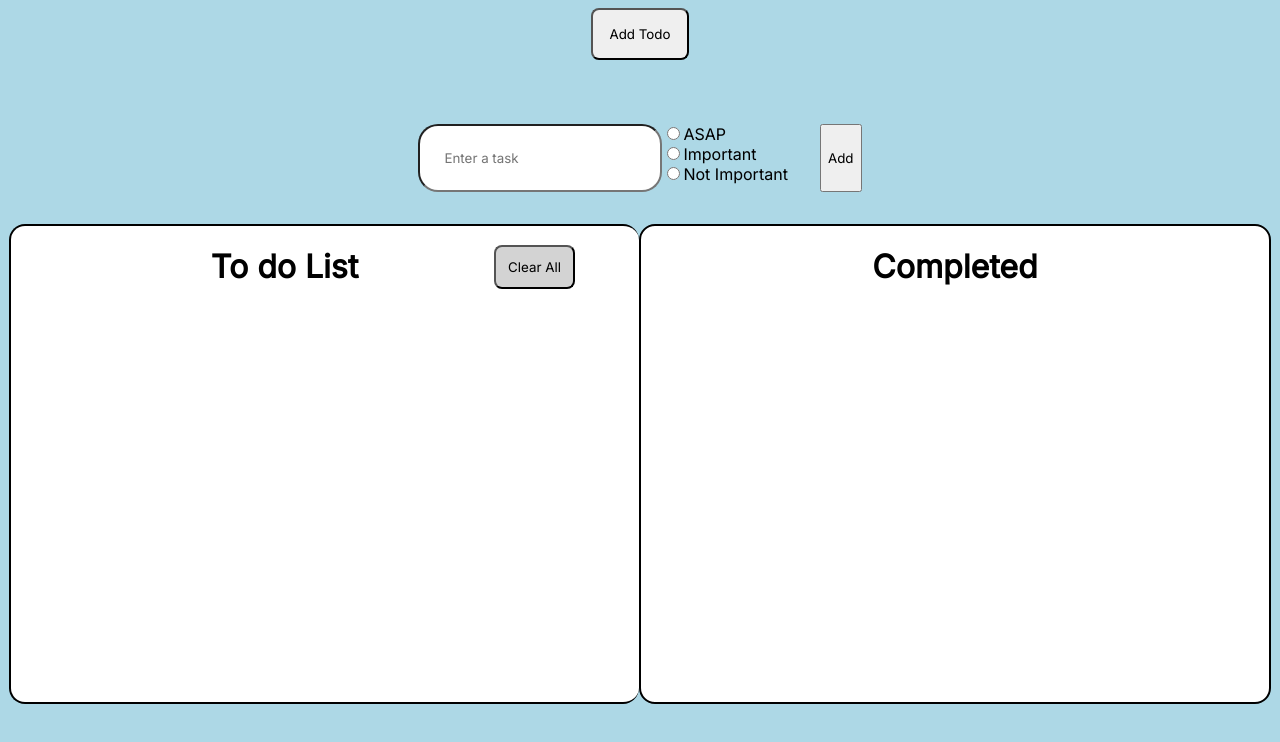
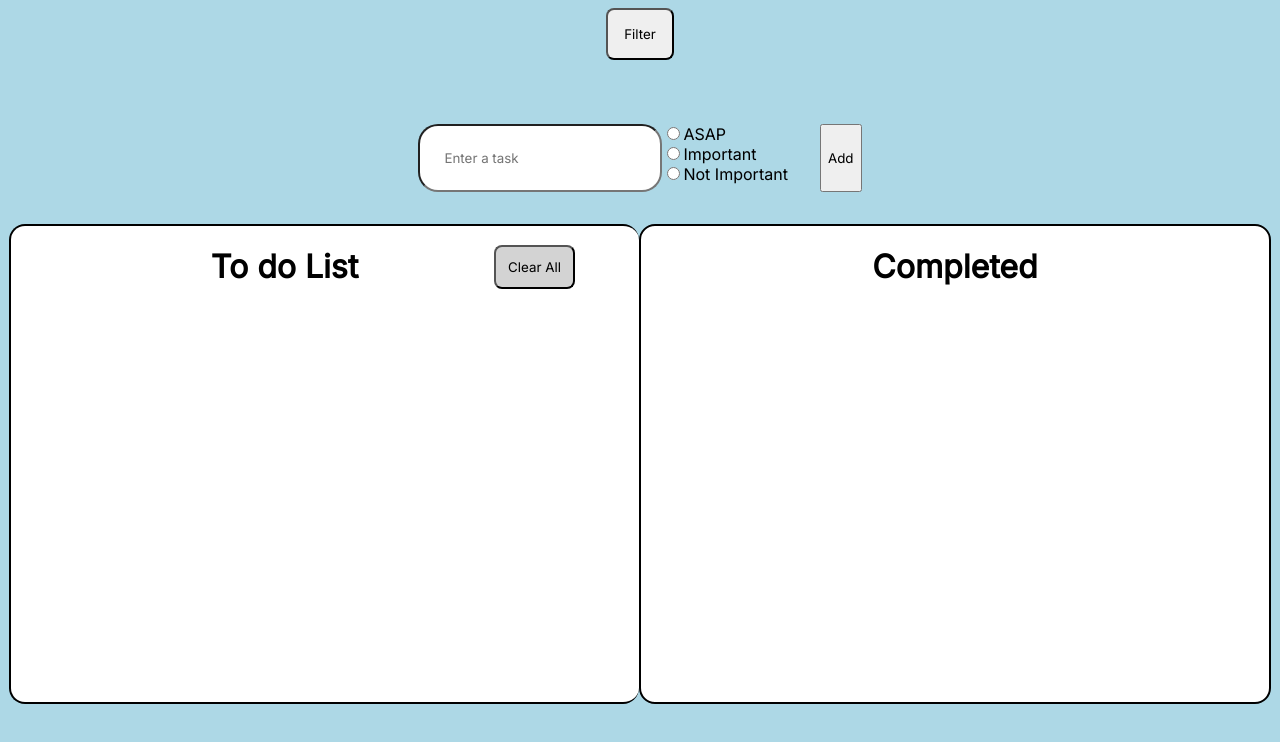
Before and after one commit to stratumm/todolist, a React (Vite) app in the folder todolist/: page / in a window 1280 px wide. Shown: the top 742 px of the page. Built offline with nearby package versions, Linux system fonts and the light colour scheme.

Commit message:
Added filter functionality

```diff
--- a/todolist/src/App.tsx
+++ b/todolist/src/App.tsx
@@ -1,9 +1,9 @@
 import { useState } from "react"
-import InputField from "./components/InputField"
-import TodoList from "./components/Todolist"
+import InputField from "./components/TodoList/InputField"
 import { Todo } from "./models/Todo"
-import CompletedTodoList from "./components/CompletedTodoList"
+import CompletedTodoList from "./components/TodoList/CompletedTodoList"
 import styled from "styled-components"
+import TodoList from "./components/TodoList/Todolist"
 import ModalComponent from "./components/modals/Modal"
 
 
@@ -37,6 +37,7 @@ const handleComplete = (id: number) => {
   setCompletedTodoList([...completedTodoList, { ...completedTodo, completed: true }]);
   setTodoList(todoList.filter((todo) => todo.id != id))
 }
+
 }
 
 const handleEdit = (id: number, newText: string) => {
@@ -58,11 +59,11 @@ const clear = () => {
 
   return  (
     <>
-      <ModalComponent/>
+      <ModalComponent todoList={todoList}/>
       <InputField handleAdd={handleAdd} todo={todo} setTodo={setTodo} setPriority={setPriority}/>
       <ParentContainer>
-      <TodoList todoList={todoList} handleDelete={handleDelete} handleComplete={handleComplete} handleEdit={handleEdit} clear={clear}/>
-      <CompletedTodoList completedTodoList={completedTodoList} backTodo={backTodo}/>
+        <TodoList todoList={todoList} handleDelete={handleDelete} handleComplete={handleComplete} handleEdit={handleEdit} clear={clear}/>
+        <CompletedTodoList completedTodoList={completedTodoList} backTodo={backTodo}/>
       </ParentContainer>
     </>
   )
--- a/todolist/src/components/CompletedTodoList.tsx
+++ b/todolist/src/components/TodoList/CompletedTodoList.tsx
@@ -1,4 +1,4 @@
-import { Todo } from "../models/Todo"
+import { Todo } from "../../models/Todo"
 import styled from "styled-components"
 
 interface props {
--- /dev/null
+++ b/todolist/src/components/TodoList/FilterInput.tsx
@@ -0,0 +1,30 @@
+import { Todo } from "../../models/Todo"
+import { useEffect, useState } from "react"
+
+interface props {
+    todoList: Array<Todo>
+}
+
+const FilterInput: React.FC<props> = ({todoList}) => {
+const [input, setInput] = useState<string>("")
+const [modTodoList, setModTodoList] = useState<Array<Todo>>(todoList)
+const handleFilter = (input: string) => {
+  const search = todoList.filter((todo) => todo.todo.includes(input))
+  setModTodoList(search);
+};
+
+
+return (
+    <>
+        <input type="text" placeholder="Search todo" onChange={(e) => setInput(e.target.value)}></input>
+        <ul>
+           {modTodoList.map((todo) => <li>
+            {todo.todo}
+           </li>)}
+        </ul>
+        <button type="button" onClick={() => handleFilter(input)}>Filter</button>
+    </>
+)
+}
+
+export default FilterInput
--- a/todolist/src/components/InputField.tsx
+++ b/todolist/src/components/TodoList/InputField.tsx
@@ -58,7 +58,7 @@ const Form = styled.form`
   }
 `;
 
-const RadioForm = styled.form`
+const RadioForm = styled.div`
   display: flex;
   flex-direction: column;
   margin-right: 2rem;
--- a/todolist/src/components/Todolist.tsx
+++ b/todolist/src/components/TodoList/Todolist.tsx
@@ -1,4 +1,4 @@
-import { Todo } from "../models/Todo"
+import { Todo } from "../../models/Todo"
 import styled from "styled-components"
 import {useState} from "react"
 
--- a/todolist/src/components/modals/modal.tsx
+++ b/todolist/src/components/modals/modal.tsx
@@ -1,17 +1,23 @@
 import { useState } from "react";
 import Modal from "react-modal";
 import styled from "styled-components"
+import { Todo } from "../../models/Todo";
+import FilterInput from "../TodoList/FilterInput";
 
-
-const ModalComponent = () => {
+interface props {
+  todoList: Array<Todo>
+}
+Modal.setAppElement("#root")
+const ModalComponent: React.FC<props> = ({todoList}) => {
 
   const [isModalOpen, setIsModalOpen] = useState(false);
   const openModal = () => setIsModalOpen(true);
   const closeModal = () => setIsModalOpen(false);
 
+
   return (
     <div>
-      <AddButton onClick={openModal}>Add Todo</AddButton>
+      <AddButton onClick={openModal}>Filter</AddButton>
       <Modal
         isOpen={isModalOpen}
         onRequestClose={closeModal}
@@ -36,6 +42,7 @@ const ModalComponent = () => {
         <h2 style={{display: "flex", justifyContent: "center"}}>TODO</h2>
         <p>#TODO manage adding and deleting things here</p>
         <button onClick={closeModal}>&times;</button>
+        <FilterInput todoList={todoList}/>
       </Modal>
     </div>
   );
```
